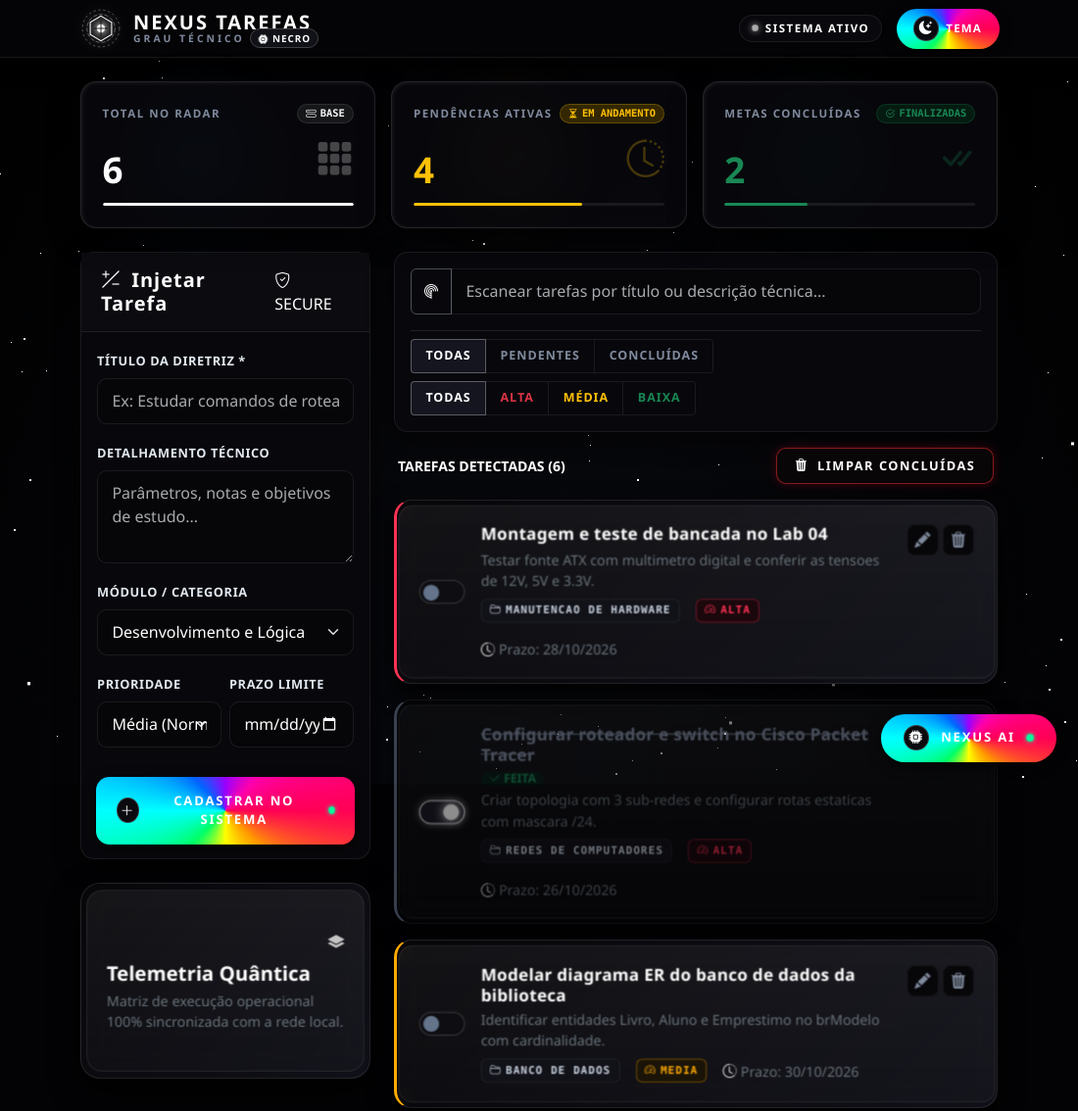
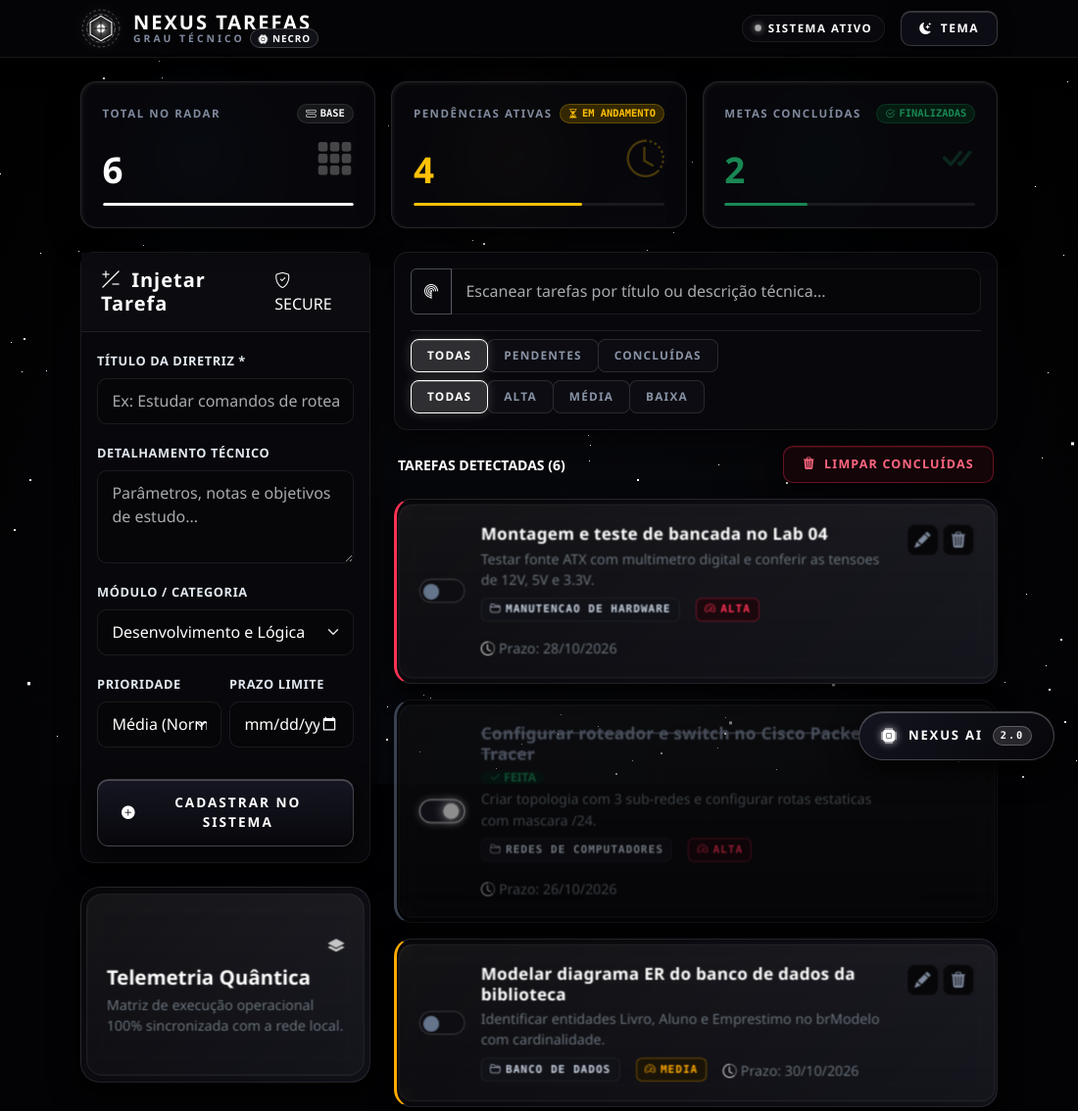
Before and after one commit to ithalo098/teste, an Electron app: page index.html in a window 1100 px wide. Shown: the top 1134 px of the page at 98% size. Drawn offline with nearby package versions, Linux system fonts and the light colour scheme.

Commit message:
arrumei todos os botoes do site deixei bem mais bonito e moderno

```diff
--- a/css/styles.css
+++ b/css/styles.css
@@ -75,22 +75,26 @@ main,
 }
 
 /* ==============================================================
-   2. BORDAS RGB NOS BOTOES (CHROMA SPECTRUM GLOW)
-   Apenas as bordas brilham com RGB fino; fundo solido preto total
+   2. BOTÕES FUTURISTAS CYBER-NECROMANCER (ULTRA MODERNOS)
+   Estilo Obsidian Glass, specular highlight e glow de alta tecnologia
    ============================================================== */
+
+/* Botão Primário Principal (Cadastrar no Sistema / Salvar) */
+.btn-nexus-primary,
+.btn-cyber-primary,
+.btn-primary,
 .btn-rgb,
-.btn-cyber-primary,
-.btn-primary {
+.btn-lazy-dragonfly.w-100 {
   position: relative;
-  background: #000000 !important;
+  background: linear-gradient(180deg, #161622 0%, #07070b 100%) !important;
   color: #ffffff !important;
-  border-radius: 12px;
-  border: none !important;
-  padding: 0.75rem 1.6rem;
+  border-radius: 12px !important;
+  border: 1px solid rgba(255, 255, 255, 0.2) !important;
+  padding: 13px 24px !important;
   font-family: var(--font-main);
-  font-weight: 700;
+  font-weight: 800;
   font-size: 0.85rem;
-  letter-spacing: 1.8px;
+  letter-spacing: 2px;
   text-transform: uppercase;
   cursor: pointer;
   z-index: 1;
@@ -98,79 +102,110 @@ main,
   align-items: center;
   justify-content: center;
   gap: 10px;
-  transition: transform 0.2s ease, box-shadow 0.2s ease;
-  box-shadow: 0 4px 15px rgba(0, 0, 0, 0.8);
+  box-shadow: inset 0 1px 0 rgba(255, 255, 255, 0.25), 0 8px 25px rgba(0, 0, 0, 0.85) !important;
+  transition: all 0.25s cubic-bezier(0.16, 1, 0.3, 1) !important;
+  text-decoration: none;
+  outline: none;
+  overflow: hidden;
 }
 
-/* Moldura RGB animada fina e precisa */
+.btn-nexus-primary::before,
+.btn-cyber-primary::before,
+.btn-primary::before,
 .btn-rgb::before,
-.btn-cyber-primary::before,
-.btn-primary::before {
+.btn-lazy-dragonfly.w-100::before {
   content: '';
   position: absolute;
-  inset: -1.5px;
-  border-radius: 13.5px;
-  background: conic-gradient(from var(--rgb-angle), #ff0055, #ff9900, #ffff00, #00ff66, #00ffff, #0066ff, #9900ff, #ff00aa, #ff0055);
-  z-index: -1;
-  animation: rgbSpin 4s linear infinite;
-  transition: opacity 0.3s ease;
+  top: 0;
+  left: -100%;
+  width: 100%;
+  height: 100%;
+  background: linear-gradient(90deg, transparent, rgba(255, 255, 255, 0.18), transparent);
+  transition: left 0.6s ease;
+  pointer-events: none;
 }
 
-/* Desativa blur volumetrico para nao ofuscar o botao inteiro */
+.btn-nexus-primary:hover,
+.btn-cyber-primary:hover,
+.btn-primary:hover,
+.btn-rgb:hover,
+.btn-lazy-dragonfly.w-100:hover {
+  transform: translateY(-2px);
+  color: #ffffff !important;
+  border-color: #ffffff !important;
+  box-shadow: inset 0 1px 0 rgba(255, 255, 255, 0.4), 0 12px 30px rgba(0, 0, 0, 0.95), 0 0 20px rgba(255, 255, 255, 0.15) !important;
+}
+
+.btn-nexus-primary:hover::before,
+.btn-cyber-primary:hover::before,
+.btn-primary:hover::before,
+.btn-rgb:hover::before,
+.btn-lazy-dragonfly.w-100:hover::before {
+  left: 100%;
+}
+
+.btn-nexus-primary:active,
+.btn-cyber-primary:active,
+.btn-primary:active,
+.btn-rgb:active,
+.btn-lazy-dragonfly.w-100:active {
+  transform: translateY(1px);
+  box-shadow: inset 0 1px 0 rgba(255, 255, 255, 0.1), 0 4px 12px rgba(0, 0, 0, 0.8) !important;
+}
+
+/* Desativa pseudo-elementos legados */
+.btn-nexus-primary::after,
+.btn-cyber-primary::after,
+.btn-primary::after,
 .btn-rgb::after,
-.btn-cyber-primary::after,
-.btn-primary::after {
+.btn-lazy-dragonfly::after {
   display: none !important;
 }
 
-.btn-rgb:hover,
-.btn-cyber-primary:hover,
-.btn-primary:hover {
+/* Botão Compacto / Secundário / Navbar (TEMA) */
+.btn-cyber-nav,
+.btn-lazy-dragonfly.btn-sm {
+  position: relative;
+  background: rgba(16, 16, 24, 0.8) !important;
+  color: #ffffff !important;
+  border: 1px solid rgba(255, 255, 255, 0.18) !important;
+  border-radius: 10px !important;
+  padding: 8px 18px !important;
+  font-family: var(--font-main);
+  font-weight: 700;
+  font-size: 0.75rem;
+  letter-spacing: 1.5px;
+  text-transform: uppercase;
+  cursor: pointer;
+  display: inline-flex;
+  align-items: center;
+  gap: 8px;
+  backdrop-filter: blur(12px);
+  box-shadow: inset 0 1px 0 rgba(255, 255, 255, 0.15), 0 4px 15px rgba(0, 0, 0, 0.5) !important;
+  transition: all 0.25s cubic-bezier(0.16, 1, 0.3, 1) !important;
+  outline: none;
+}
+
+.btn-cyber-nav::before,
+.btn-lazy-dragonfly.btn-sm::before {
+  display: none !important;
+}
+
+.btn-cyber-nav:hover,
+.btn-lazy-dragonfly.btn-sm:hover {
+  background: rgba(255, 255, 255, 0.12) !important;
+  border-color: #ffffff !important;
   transform: translateY(-2px);
+  box-shadow: 0 6px 20px rgba(0, 0, 0, 0.7), 0 0 15px rgba(255, 255, 255, 0.15) !important;
   color: #ffffff !important;
 }
 
-.btn-rgb:hover::before,
-.btn-cyber-primary:hover::before,
-.btn-primary:hover::before {
-  animation-duration: 2s;
+.btn-cyber-nav:active,
+.btn-lazy-dragonfly.btn-sm:active {
+  transform: translateY(0);
 }
 
-.btn-rgb:active,
-.btn-cyber-primary:active,
-.btn-primary:active {
-  transform: translateY(0) scale(0.98);
-}
-
-/* Botao Perigo com Borda RGB avermelhada */
-.btn-cyber-danger,
-.btn-danger {
-  position: relative;
-  background: #090607 !important;
-  color: #ffffff !important;
-  border-radius: 10px;
-  border: 1px solid rgba(255, 50, 50, 0.5) !important;
-  padding: 0.5rem 1.1rem;
-  font-weight: 700;
-  font-size: 0.8rem;
-  letter-spacing: 1.5px;
-  text-transform: uppercase;
-  transition: all 0.25s ease;
-  box-shadow: 0 0 10px rgba(255, 0, 50, 0.25);
-}
-
-.btn-cyber-danger:hover,
-.btn-danger:hover {
-  background: #1a080c !important;
-  border-color: #ff3355 !important;
-  box-shadow: 0 0 20px rgba(255, 0, 85, 0.6);
-  transform: translateY(-2px);
-}
-
-/* ==============================================================
-   3. BOTÃO DA IA (Spacious74/lazy-dragonfly-64)
-   Pill Futurista com Borda RGB Dinâmica, Glassmorphism e Ícone 3D
-   ============================================================== */
+/* Botão Flutuante de IA no Canto (NEXUS AI) */
 .nexus-ai-wrapper {
   position: fixed;
   bottom: 24px;
@@ -181,93 +216,102 @@ main,
   align-items: flex-end;
 }
 
-/* Botão Lazy-Dragonfly-64 da IA e Ações Principais */
-.btn-lazy-dragonfly {
+.btn-nexus-ai-float,
+.btn-lazy-dragonfly:not(.w-100):not(.btn-sm) {
   position: relative;
-  background: #000000 !important;
+  background: linear-gradient(135deg, #141420 0%, #06060a 100%) !important;
   color: #ffffff !important;
-  border-radius: 40px;
-  padding: 10px 22px;
+  border: 1px solid rgba(255, 255, 255, 0.22) !important;
+  border-radius: 50px !important;
+  padding: 12px 22px !important;
   font-family: var(--font-main);
-  font-weight: 700;
+  font-weight: 800;
   font-size: 0.82rem;
   letter-spacing: 1.8px;
   text-transform: uppercase;
   cursor: pointer;
-  z-index: 1;
+  z-index: 1050;
   display: inline-flex;
   align-items: center;
-  gap: 12px;
-  box-shadow: 0 4px 15px rgba(0, 0, 0, 0.8);
-  transition: transform 0.2s cubic-bezier(0.34, 1.56, 0.64, 1), box-shadow 0.2s ease;
-  border: none !important;
+  gap: 10px;
+  backdrop-filter: blur(16px);
+  box-shadow: 0 10px 30px rgba(0, 0, 0, 0.85), inset 0 1px 0 rgba(255, 255, 255, 0.25) !important;
+  transition: all 0.3s cubic-bezier(0.34, 1.56, 0.64, 1) !important;
   text-decoration: none;
+  outline: none;
 }
 
-/* Borda RGB da Pill - fina e nitida */
-.btn-lazy-dragonfly::before {
-  content: '';
-  position: absolute;
-  inset: -1.5px;
-  border-radius: 41.5px;
-  background: conic-gradient(from var(--rgb-angle), #ff0055, #ff9900, #ffff00, #00ff66, #00ffff, #0066ff, #9900ff, #ff00aa, #ff0055);
-  z-index: -1;
-  animation: rgbSpin 4s linear infinite;
-}
-
-/* Sem aura difusa / sem blur que cobre o botao */
-.btn-lazy-dragonfly::after {
+.btn-nexus-ai-float::before,
+.btn-lazy-dragonfly:not(.w-100):not(.btn-sm)::before {
   display: none !important;
 }
 
-.btn-lazy-dragonfly:hover {
-  transform: scale(1.03) translateY(-2px);
+.btn-nexus-ai-float:hover,
+.btn-lazy-dragonfly:not(.w-100):not(.btn-sm)::hover {
+  transform: translateY(-4px) scale(1.04);
+  border-color: #ffffff !important;
+  box-shadow: 0 16px 36px rgba(0, 0, 0, 0.95), 0 0 20px rgba(255, 255, 255, 0.2) !important;
   color: #ffffff !important;
-  box-shadow: 0 6px 20px rgba(0, 0, 0, 0.95);
 }
 
-.btn-lazy-dragonfly:hover::before {
-  animation-duration: 2s;
+.nexus-ai-icon-pulse {
+  font-size: 1rem;
+  color: #ffffff;
+  display: flex;
+  align-items: center;
+  justify-content: center;
+  animation: cpuPulse 2.5s infinite;
 }
 
-.btn-lazy-dragonfly:active {
-  transform: scale(0.98);
+@keyframes cpuPulse {
+  0%, 100% {
+    opacity: 1;
+    transform: scale(1);
+    filter: drop-shadow(0 0 4px rgba(255, 255, 255, 0.8));
+  }
+  50% {
+    opacity: 0.7;
+    transform: scale(0.92);
+    filter: none;
+  }
 }
 
-/* Variantes do Botao Lazy Dragonfly */
-.btn-lazy-dragonfly.w-100 {
-  width: 100% !important;
-  justify-content: center;
-  border-radius: 12px !important;
-  padding: 13px 20px !important;
-  background: #000000 !important;
+.nexus-ai-live-badge {
+  font-size: 0.65rem;
+  font-family: var(--font-mono);
+  background: rgba(255, 255, 255, 0.12);
+  border: 1px solid rgba(255, 255, 255, 0.25);
+  padding: 1px 7px;
+  border-radius: 10px;
+  color: #ffffff;
+  font-weight: 700;
 }
 
-.btn-lazy-dragonfly.w-100::before {
-  border-radius: 13.5px !important;
-  inset: -1.5px;
+/* Botão Perigo / Expurgar Tarefas */
+.btn-cyber-danger,
+.btn-danger {
+  position: relative;
+  background: rgba(24, 6, 10, 0.85) !important;
+  color: #ff6680 !important;
+  border-radius: 10px !important;
+  border: 1px solid rgba(255, 50, 80, 0.35) !important;
+  padding: 0.55rem 1.2rem !important;
+  font-weight: 700;
+  font-size: 0.78rem;
+  letter-spacing: 1.2px;
+  text-transform: uppercase;
+  transition: all 0.25s ease;
+  box-shadow: inset 0 1px 0 rgba(255, 50, 80, 0.15), 0 4px 15px rgba(0, 0, 0, 0.6);
+  cursor: pointer;
 }
 
-.btn-lazy-dragonfly.w-100::after {
-  display: none !important;
-}
-
-.btn-lazy-dragonfly.btn-sm {
-  padding: 6px 16px !important;
-  font-size: 0.72rem !important;
-  letter-spacing: 1.2px !important;
-  gap: 7px !important;
-  border-radius: 30px !important;
-  background: #000000 !important;
-}
-
-.btn-lazy-dragonfly.btn-sm::before {
-  border-radius: 31.5px !important;
-  inset: -1.5px;
-}
-
-.btn-lazy-dragonfly.btn-sm::after {
-  display: none !important;
+.btn-cyber-danger:hover,
+.btn-danger:hover {
+  background: #ff1a40 !important;
+  color: #ffffff !important;
+  border-color: #ff1a40 !important;
+  box-shadow: 0 0 20px rgba(255, 26, 64, 0.6) !important;
+  transform: translateY(-2px);
 }
 
 /* ==============================================================
@@ -857,24 +901,33 @@ main,
   border-color: #ff3355 !important;
 }
 
-/* Filtros */
+/* Filtros Cibernéticos Modernos */
 .btn-cyber-filter {
-  background: #08080c;
-  border: 1px solid var(--border-subtle);
-  color: var(--text-muted);
-  font-size: 0.78rem;
-  font-weight: 700;
-  letter-spacing: 1px;
-  text-transform: uppercase;
-  padding: 0.45rem 0.9rem;
-  transition: all 0.2s ease;
+  background: rgba(14, 14, 20, 0.8) !important;
+  border: 1px solid rgba(255, 255, 255, 0.12) !important;
+  color: #8892a4 !important;
+  font-size: 0.74rem !important;
+  font-weight: 700 !important;
+  letter-spacing: 1.2px !important;
+  text-transform: uppercase !important;
+  padding: 0.45rem 1rem !important;
+  border-radius: 8px !important;
+  transition: all 0.2s cubic-bezier(0.16, 1, 0.3, 1) !important;
+  backdrop-filter: blur(8px);
 }
 
-.btn-cyber-filter.active,
 .btn-cyber-filter:hover {
-  background: #151520 !important;
+  background: rgba(255, 255, 255, 0.08) !important;
   color: #ffffff !important;
   border-color: rgba(255, 255, 255, 0.3) !important;
+  transform: translateY(-1px);
+}
+
+.btn-cyber-filter.active {
+  background: rgba(255, 255, 255, 0.16) !important;
+  color: #ffffff !important;
+  border-color: #ffffff !important;
+  box-shadow: 0 0 12px rgba(255, 255, 255, 0.18), inset 0 1px 0 rgba(255, 255, 255, 0.2) !important;
 }
 
 /* Badges Monocromaticas com Detalhes Discretos */
--- a/index.html
+++ b/index.html
@@ -53,9 +53,9 @@
           <span>SISTEMA ATIVO</span>
         </div>
 
-        <!-- Botao Tema (Spacious74/lazy-dragonfly-64) -->
-        <button id="btnAlternarTema" class="btn-lazy-dragonfly btn-sm" title="Alternar Modo Escuro / Stealth">
-          <div class="ai-pill-icon"><i class="bi bi-moon-stars-fill"></i></div>
+        <!-- Botao Tema Cyberpunk -->
+        <button id="btnAlternarTema" class="btn-cyber-nav" title="Alternar Modo Escuro / Stealth">
+          <i class="bi bi-moon-stars-fill"></i>
           <span>TEMA</span>
         </button>
       </div>
@@ -177,11 +177,10 @@
                 </div>
               </div>
 
-              <!-- Botao Criar Cadastro (Spacious74/lazy-dragonfly-64) -->
-              <button type="submit" class="btn-lazy-dragonfly w-100 mt-2">
-                <div class="ai-pill-icon"><i class="bi bi-plus-lg"></i></div>
+              <!-- Botao Criar Cadastro Futurista -->
+              <button type="submit" class="btn-nexus-primary w-100 mt-2">
+                <i class="bi bi-plus-circle-fill"></i>
                 <span>Cadastrar no Sistema</span>
-                <span class="ai-pulse-dot"></span>
               </button>
             </form>
           </div>
@@ -295,7 +294,7 @@
             </div>
             <div class="text-end pt-2">
               <button type="button" class="btn btn-cyber-filter me-2" data-bs-dismiss="modal">Cancelar</button>
-              <button type="submit" class="btn btn-cyber-primary">Gravar Alterações</button>
+              <button type="submit" class="btn-nexus-primary">Gravar Alterações</button>
             </div>
           </form>
         </div>
--- a/js/app.js
+++ b/js/app.js
@@ -45,8 +45,8 @@ function renderizarLista() {
               <i class="bi bi-shield-check text-white fs-1 opacity-75 mb-3 d-block"></i>
               <h5 class="fw-bold text-white mb-1">Nenhum Registro no Radar</h5>
               <p class="text-secondary small mb-3">Nenhuma tarefa corresponde aos filtros cibernéticos atuais.</p>
-              <button class="btn-lazy-dragonfly btn-sm" onclick="NEXUS_AI.executarSugestaoEstudos()">
-                <div class="ai-pill-icon"><i class="bi bi-lightning-charge-fill"></i></div>
+              <button class="btn-nexus-primary btn-sm" onclick="NEXUS_AI.executarSugestaoEstudos()">
+                <i class="bi bi-lightning-charge-fill me-1"></i>
                 <span>Sugerir Tarefas com IA</span>
               </button>
             </div>
--- a/js/ia_assistente.js
+++ b/js/ia_assistente.js
@@ -73,13 +73,13 @@ const NEXUS_AI = {
         </form>
       </div>
 
-      <!-- Botao Flutuante da IA no Canto (Spacious74/lazy-dragonfly-64) -->
-      <button id="nexusAiTrigger" class="btn-lazy-dragonfly" title="Abrir Assistente NEXUS AI">
-        <div class="ai-pill-icon">
+      <!-- Botao Flutuante da IA no Canto Futurista -->
+      <button id="nexusAiTrigger" class="btn-nexus-ai-float" title="Abrir Assistente NEXUS AI">
+        <span class="nexus-ai-icon-pulse">
           <i class="bi bi-cpu-fill"></i>
-        </div>
-        <span>NEXUS AI</span>
-        <span class="ai-pulse-dot"></span>
+        </span>
+        <span class="nexus-ai-label">NEXUS AI</span>
+        <span class="nexus-ai-live-badge">2.0</span>
       </button>
     `;
 
```
